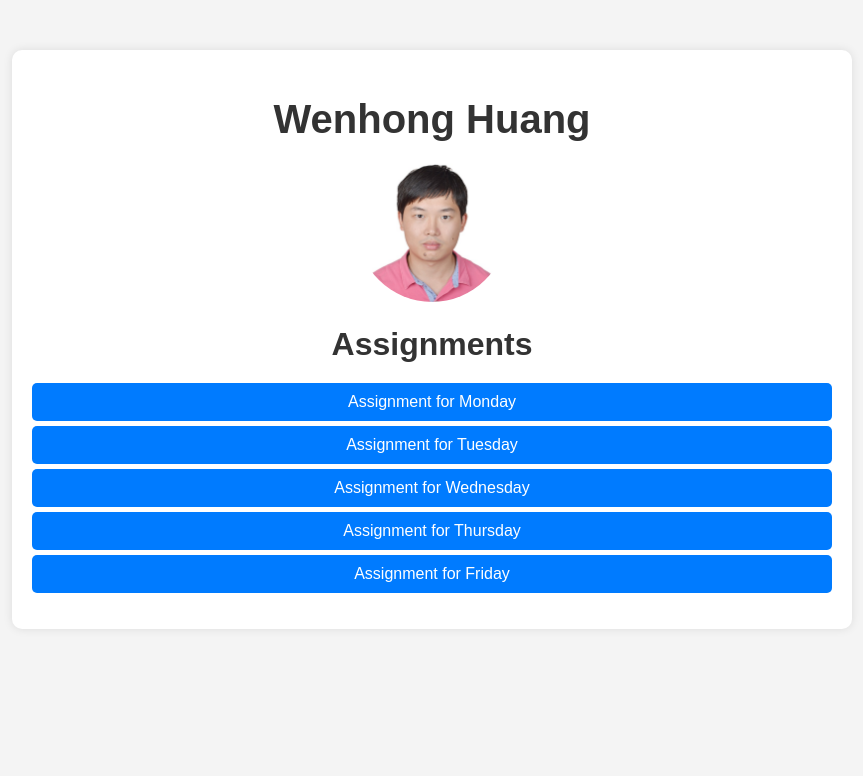
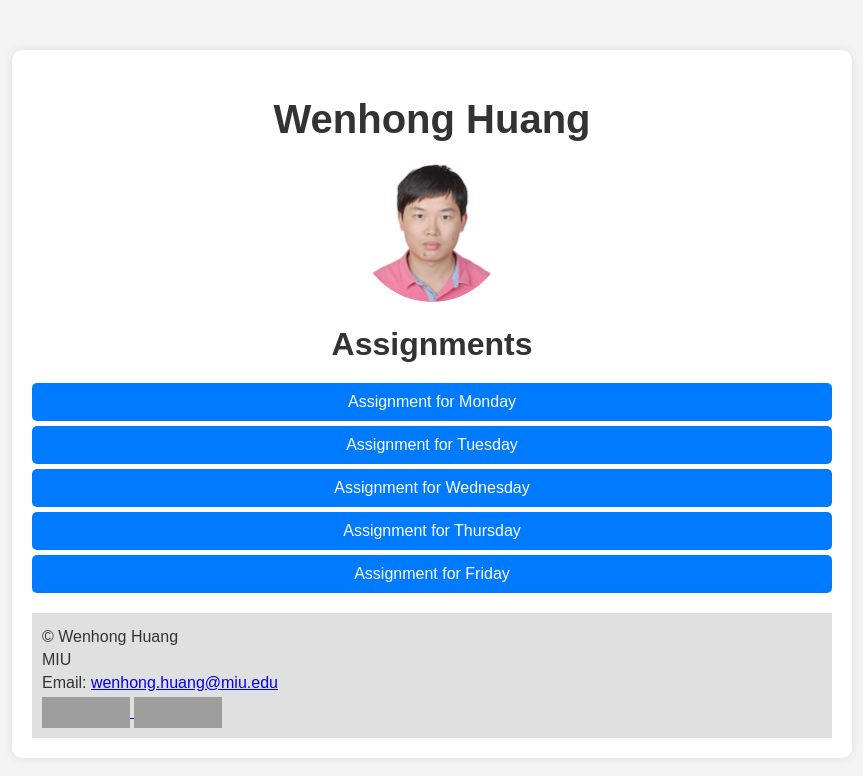
Before and after one commit to whuan132/CS472-Lab-W1D1, a plain HTML site: page index.html in a window 1280 px wide. Shown: the whole page, without its empty margins (208-1071 px from the left). Drawn offline with Linux system fonts and the light colour scheme; grey boxes are pictures that could not be loaded.

Commit message:
Validate

```diff
--- a/index.html
+++ b/index.html
@@ -45,6 +45,21 @@
             margin: 5px 0;
             border-radius: 5px;
         }
+        footer {
+            background: #e0e0e0;
+            padding: 10px;
+            margin-top: 20px;
+            text-align: left;
+        }
+        footer p {
+            margin: 5px 0;
+        }
+        footer a img {
+            border-radius: 0%;
+            vertical-align: middle;
+            width: 88px;
+            height: 31px;
+        }
     </style>
 </head>
 <body>
@@ -59,6 +74,18 @@
             <li>Assignment for Thursday</li>
             <li>Assignment for Friday</li>
         </ul>
+
+        <footer>
+            <p>© Wenhong Huang</p>
+            <p>MIU</p>
+            <p>Email: <a href="mailto:wenhong.huang@miu.edu">wenhong.huang@miu.edu</a></p>
+            <a href="https://validator.w3.org/nu/?doc=https://whuan132.github.io/CS472-Lab-W1D1/">
+                <img src="http://mumstudents.org/cs472/2014-09/images/w3c-html.png" alt="html validator"/>
+            </a>
+            <a href="https://jigsaw.w3.org/css-validator/validator?uri=https://whuan132.github.io/CS472-Lab-W1D1/">
+                <img src="http://mumstudents.org/cs472/2014-09/images/w3c-css.png" alt="css validator"/>
+            </a>
+        </footer>
     </div>
 </body>
 </html>
```
